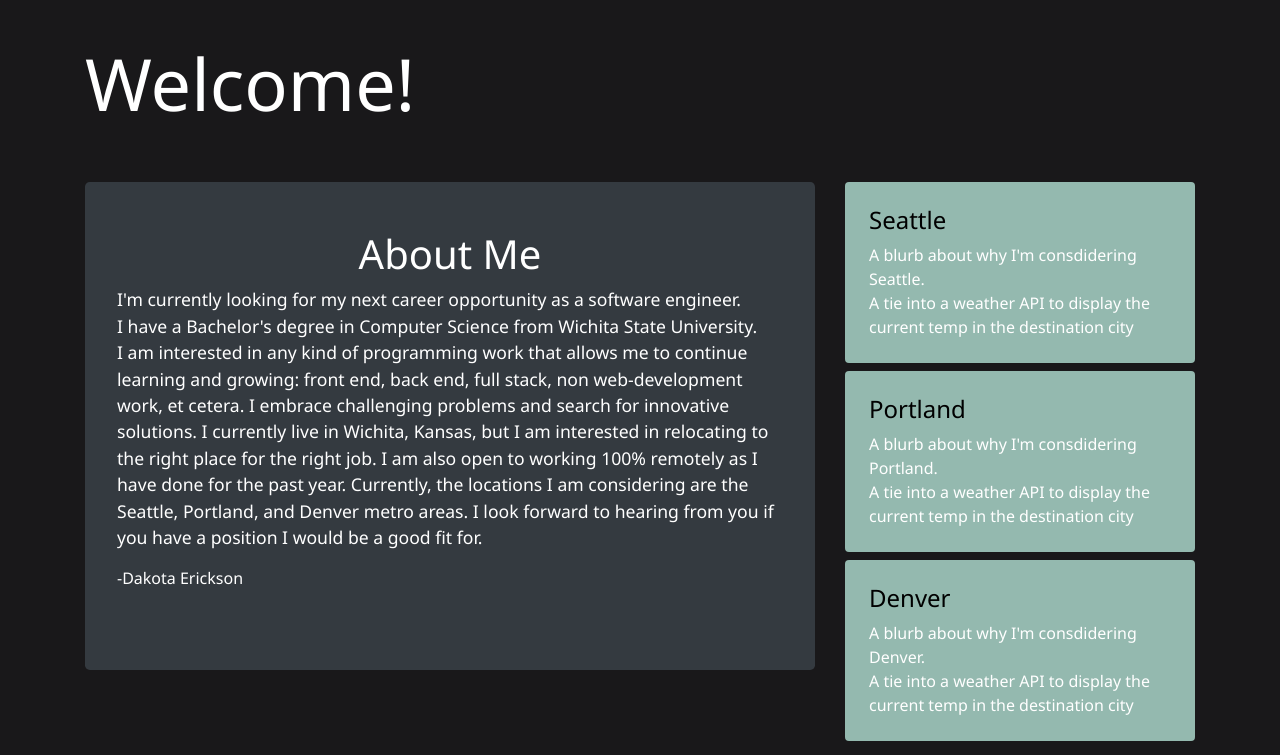
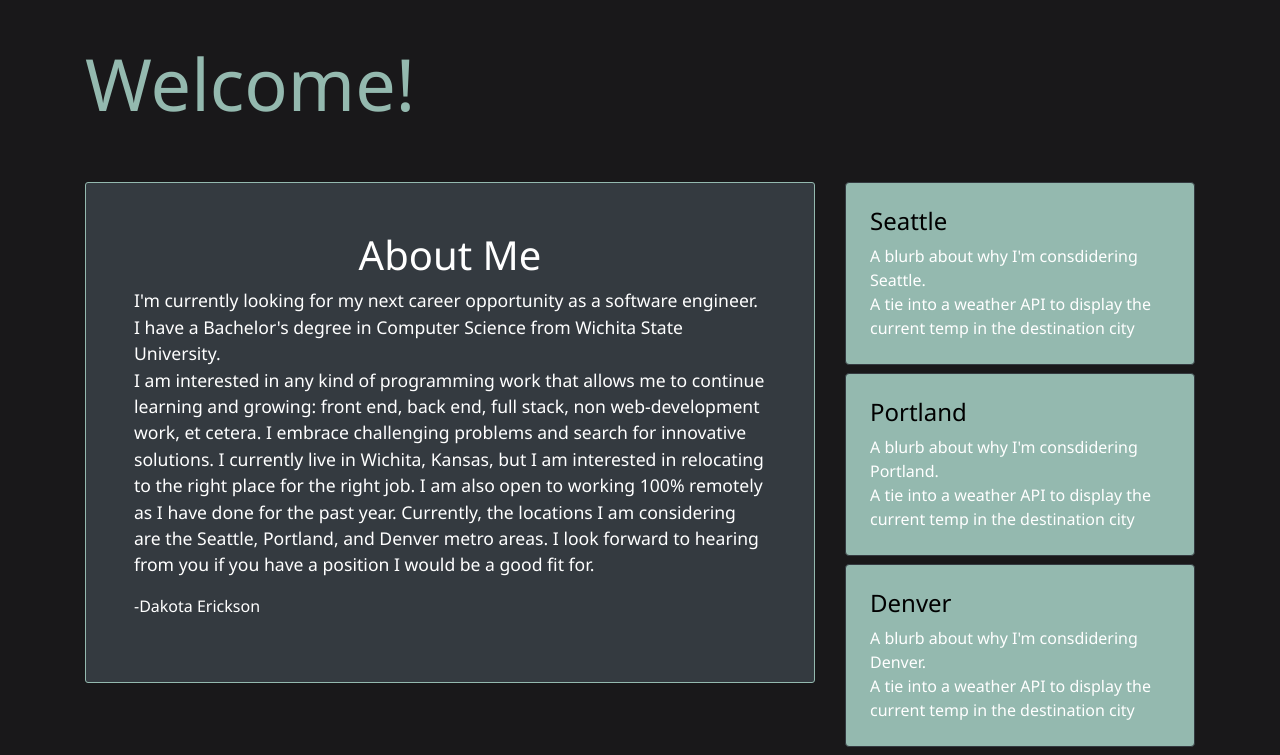
Before and after one commit to DakotaErickson/flaskBlog, a Flask app: page / in a window 1280 px wide. Shown: the part 56-811 px from the top of the page. Run offline with Flask 2, Linux system fonts and the light colour scheme; data that the repository does not hold is empty.

Commit message:
updating styles

```diff
--- a/flaskblog/static/css/main.css
+++ b/flaskblog/static/css/main.css
@@ -13,6 +13,8 @@
 
 .city-box {
   background-color: #94b9af !important;
+  border: 1px solid #343a40;
+  border-radius: 3px;
 
 }
 
@@ -65,3 +67,7 @@
   color: #94b9af !important;
   text-decoration: none !important;
 }
+
+.green-text {
+  color: #94b9af;
+}
--- a/flaskblog/templates/home.html
+++ b/flaskblog/templates/home.html
@@ -3,13 +3,13 @@
 
 {% block content %}
 <br>
-<h1 class="display-3 text-white">Welcome!</h1>
+<h1 class="display-3 green-text">Welcome!</h1>
 <br>
 <br>
 <div class="row">
     <div class="col-md-8 blog-main">
         <div class="blog-post">
-            <div class="jumbotron jumbotron-background text-white pt-5">
+            <div class="jumbotron jumbotron-background content-section text-white pt-5 pb-5 pr-5 pl-5">
                 <div class="media-body">
                     <h1 class="text-center about-me">About Me</h1>
                     <p class="about-me-blurb">I'm currently looking for my next career opportunity as a software
```
